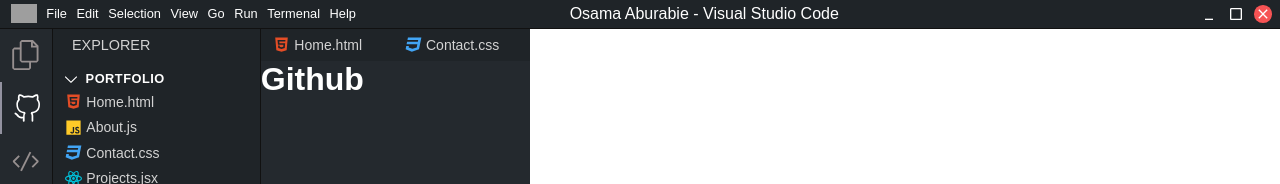
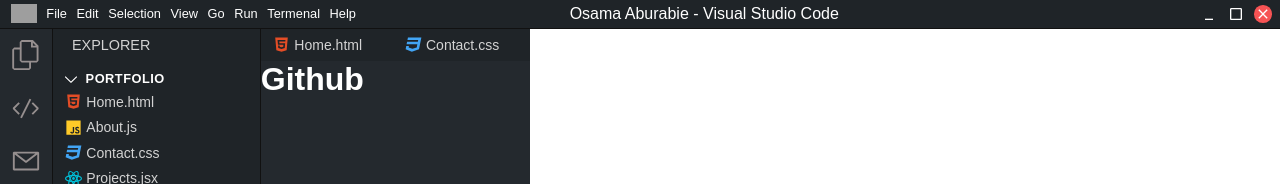
Before and after one commit to OsamaAburabie/porfolio, a React (Create React App) app: page /github in a window 1280 px wide. Shown: the top 184 px of the page. Built offline with nearby package versions, Linux system fonts and the light colour scheme; grey boxes are pictures that could not be loaded.

Commit message:
finished half

```diff
--- a/src/components/Sidebar.css
+++ b/src/components/Sidebar.css
@@ -41,6 +41,10 @@
   align-items: right;
   padding: 0.5rem;
   border-right: 1px solid #111;
+  -webkit-user-select: none; /* Safari */
+  -moz-user-select: none; /* Firefox */
+  -ms-user-select: none; /* IE10+/Edge */
+  user-select: none; /* Standard */
 }
 .explorer__header {
   font-size: 0.9rem;
--- a/src/components/Sidebar.jsx
+++ b/src/components/Sidebar.jsx
@@ -32,20 +32,7 @@
               <path d="M17.5 0h-9L7 1.5V6H2.5L1 7.5v15.07L2.5 24h12.07L16 22.57V18h4.7l1.3-1.43V4.5L17.5 0zm0 2.12l2.38 2.38H17.5V2.12zm-3 20.38h-12v-15H7v9.07L8.5 18h6v4.5zm6-6h-12v-15H16V6h4.5v10.5z"></path>
             </svg>
           </NavLink>
-          <NavLink
-            to="/github"
-            className="sidebar__link"
-            activeClassName="active_sidebar_link"
-          >
-            <svg
-              width="30"
-              height="30"
-              viewBox="0 0 24 24"
-              xmlns="http://www.w3.org/2000/svg"
-            >
-              <path d="M21.035 5.257c.91 1.092 1.364 2.366 1.364 3.822 0 5.277-3.002 6.824-5.823 7.279.364.637.455 1.365.455 2.093v3.73c0 .455-.273.728-.637.728a.718.718 0 01-.728-.728v-3.73a2.497 2.497 0 00-.728-2.093l.455-1.183c2.821-.364 5.733-1.274 5.733-6.187 0-1.183-.455-2.275-1.274-3.185l-.182-.727a4.04 4.04 0 00.09-2.73c-.454.09-1.364.273-2.91 1.365l-.547.09a13.307 13.307 0 00-6.55 0l-.547-.09C7.57 2.71 6.66 2.437 6.204 2.437c-.273.91-.273 1.91.09 2.73l-.181.727c-.91.91-1.365 2.093-1.365 3.185 0 4.822 2.73 5.823 5.732 6.187l.364 1.183c-.546.546-.819 1.274-.728 2.002v3.821a.718.718 0 01-.728.728.718.718 0 01-.728-.728V20.18c-3.002.637-4.185-.91-5.095-2.092-.455-.546-.819-1.001-1.274-1.092-.09-.091-.364-.455-.273-.819.091-.364.455-.637.82-.455.91.182 1.455.91 2 1.547.82 1.092 1.639 2.092 4.095 1.547v-.364c-.09-.728.091-1.456.455-2.093-2.73-.546-5.914-2.093-5.914-7.279 0-1.456.455-2.73 1.365-3.822-.273-1.273-.182-2.638.273-3.73l.455-.364C5.749 1.073 7.023.8 9.66 2.437a13.673 13.673 0 016.642 0C18.851.708 20.216.98 20.398 1.072l.455.364c.455 1.274.546 2.548.182 3.821z"></path>
-            </svg>
-          </NavLink>
+
           <NavLink
             to="/projects"
             className="sidebar__link"
--- a/src/components/Topbar.css
+++ b/src/components/Topbar.css
@@ -3,6 +3,10 @@
   height: 2rem;
   display: flex;
   background: #1f2428;
+  -webkit-user-select: none; /* Safari */
+  -moz-user-select: none; /* Firefox */
+  -ms-user-select: none; /* IE10+/Edge */
+  user-select: none; /* Standard */
 }
 .top-file {
   padding: 0.7rem 0.1rem 0.7rem 0.7rem;
```
